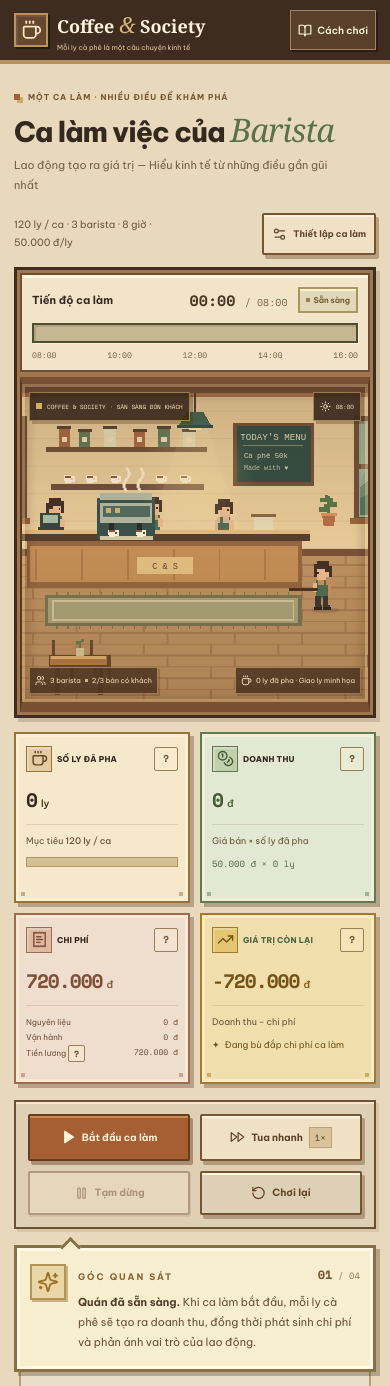
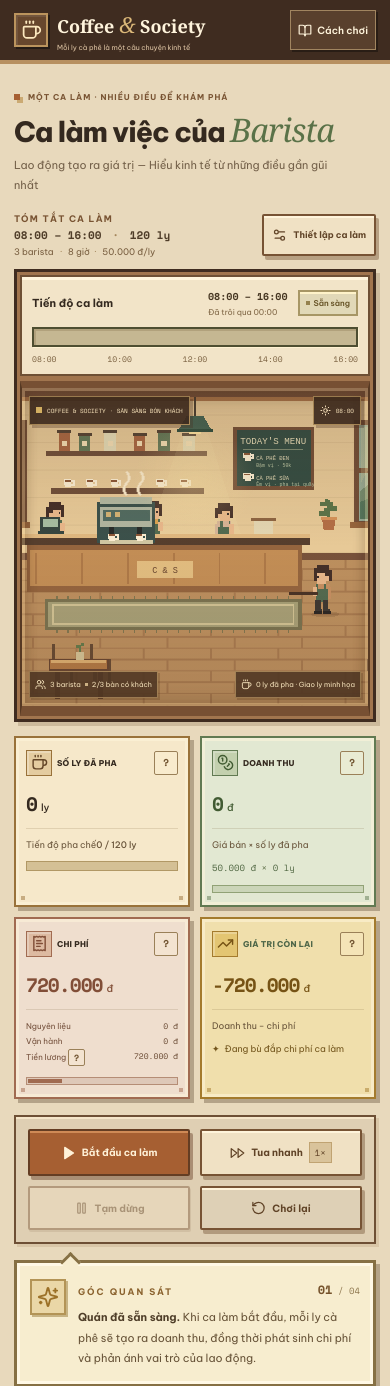
Before and after one commit to Phatdz-coding/KTCT-Creative-Product, a React (Vite) app: page / in a window 390 px wide. Shown: the top 1386 px of the page. Built offline with nearby package versions, Linux system fonts and the light colour scheme.

Commit message:
refine UI, simulation

```diff
--- a/src/App.tsx
+++ b/src/App.tsx
@@ -44,10 +44,16 @@ export default function App() {
           </aside>
         )}
         <div className="settings-toolbar">
-          <span>
-            {target.cups} ly / ca · {scenario.workers} barista ·{" "}
-            {scenario.hours} giờ · {money(scenario.price)}/ly
-          </span>
+          <div className="shift-summary" aria-label="Tóm tắt ca làm">
+            <span className="eyebrow">TÓM TẮT CA LÀM</span>
+            <strong>
+              08:00 – {clock(8 + scenario.hours)} <span>·</span> {target.cups} ly
+            </strong>
+            <small>
+              {scenario.workers} barista <span>·</span> {scenario.hours} giờ
+              <span>·</span> {money(scenario.price)}/ly
+            </small>
+          </div>
           <button
             className="button small"
             aria-expanded={settingsOpen}
--- a/src/components/CoffeeShopScene.tsx
+++ b/src/components/CoffeeShopScene.tsx
@@ -298,24 +298,22 @@ export default function CoffeeShopScene({
             TODAY'S MENU
           </text>
           <path d="M17 38h98" stroke="#acb291" />
-          <text
-            x="18"
-            y="58"
-            fill="#e9deb8"
-            fontSize="12"
-            fontFamily="monospace"
-          >
-            Cà phê {scenario.price / 1000}k
-          </text>
-          <text
-            x="18"
-            y="77"
-            fill="#c0c9a5"
-            fontSize="11"
-            fontFamily="monospace"
-          >
-            Made with ♥
-          </text>
+          <g fontFamily="monospace">
+            <DrinkSprite x={17} y={43} />
+            <text x="38" y="54" fill="#e9deb8" fontSize="9">
+              CÀ PHÊ ĐEN
+            </text>
+            <text x="38" y="66" fill="#c0c9a5" fontSize="8">
+              Đậm vị · {scenario.price / 1000}k
+            </text>
+            <DrinkSprite x={17} y={76} />
+            <text x="38" y="87" fill="#e9deb8" fontSize="9">
+              CÀ PHÊ SỮA
+            </text>
+            <text x="38" y="98" fill="#c0c9a5" fontSize="8">
+              Êm vị · pha tại quầy
+            </text>
+          </g>
         </g>
         {[172, 540, 900].map((x) => (
           <g key={x}>
--- a/src/components/EconomicHUD.tsx
+++ b/src/components/EconomicHUD.tsx
@@ -54,7 +54,8 @@ export default function EconomicHUD({
         tip="Mỗi ly pha xong được giả định bán ngay trong mô hình."
       >
         <p>
-          Mục tiêu <strong>{target} ly / ca</strong>
+          <span>Tiến độ pha chế</span>
+          <strong>{values.cups} / {target} ly</strong>
         </p>
         <div className="mini-progress">
           <div style={{ transform: `scaleX(${values.cups / target})` }} />
@@ -70,6 +71,9 @@ export default function EconomicHUD({
         <p>Giá bán × số ly đã pha</p>
         <div className="stat-equation">
           {money(scenario.price)} <span>×</span> {values.cups} ly
+        </div>
+        <div className="financial-meter" aria-label="Doanh thu hiện tại">
+          <span style={{ width: `${Math.min(100, (values.revenue / Math.max(1, calculate(scenario).revenue)) * 100)}%` }} />
         </div>
       </StatCard>
       <StatCard
@@ -98,6 +102,9 @@ export default function EconomicHUD({
             <dd>{money(values.wages)}</dd>
           </div>
         </dl>
+        <div className="financial-meter cost-meter" aria-label="Chi phí dự kiến">
+          <span style={{ width: `${Math.min(100, (values.totalCost / Math.max(1, calculate(scenario).totalCost)) * 100)}%` }} />
+        </div>
       </StatCard>
       <StatCard
         tone="surplus"
--- a/src/components/ShiftHUD.tsx
+++ b/src/components/ShiftHUD.tsx
@@ -18,7 +18,7 @@ export default function ShiftHUD({
           <Clock3 size={23} aria-hidden="true" />
         </span>
         <strong>
-          Tiến độ ca làm<small>{duration} GIỜ · 1 CA LÀM</small>
+          Tiến độ ca làm
         </strong>
       </div>
       <div className="shift-track">
@@ -39,9 +39,10 @@ export default function ShiftHUD({
           ))}
         </div>
       </div>
-      <span className="clock">
-        {clock(hours)} <span>/ {clock(duration)}</span>
-      </span>
+      <div className="shift-time-readout">
+        <strong>08:00 – {clock(8 + duration)}</strong>
+        <span>Đã trôi qua {clock(hours)}</span>
+      </div>
       <span className={`status ${state}`} role="status">
         <span />
         {
--- a/src/game-ui.css
+++ b/src/game-ui.css
@@ -196,6 +196,31 @@ h1 em {
     monospace;
   color: #6a563e;
 }
+.shift-summary {
+  display: grid;
+  gap: 3px;
+  flex: 1;
+  min-width: 0;
+}
+.shift-summary .eyebrow {
+  font-size: 9px;
+  letter-spacing: 1.3px;
+}
+.shift-summary strong {
+  color: #4f3d29;
+  font:
+    700 14px "Space Mono",
+    monospace;
+}
+.shift-summary strong span,
+.shift-summary small span {
+  color: #a4865c;
+  padding-inline: 4px;
+}
+.shift-summary small {
+  color: #795f40;
+  font-size: 10px;
+}
 .settings-lock {
   font-size: 10px;
   color: #745a3e;
@@ -283,6 +308,24 @@ h1 em {
 .clock > span {
   font-size: 12px;
   color: #7b6344;
+}
+.shift-time-readout {
+  display: grid;
+  gap: 3px;
+  min-width: 132px;
+  font-variant-numeric: tabular-nums;
+}
+.shift-time-readout strong {
+  color: #473723;
+  font:
+    700 14px "Space Mono",
+    monospace;
+  white-space: nowrap;
+}
+.shift-time-readout span {
+  color: #806746;
+  font-size: 10px;
+  white-space: nowrap;
 }
 .status {
   display: inline-flex;
@@ -536,6 +579,26 @@ h1 em {
 .stat-equation span {
   padding: 0 4px;
   color: #65764f;
+}
+.financial-meter {
+  height: 8px;
+  margin-top: 11px;
+  background: #cbd5b8;
+  border: 1px solid #91a276;
+  padding: 1px;
+}
+.financial-meter span {
+  display: block;
+  height: 100%;
+  background: #617a52;
+  transition: width 0.15s linear;
+}
+.cost-meter {
+  background: #dec8b8;
+  border-color: #b58d76;
+}
+.cost-meter span {
+  background: #a16b51;
 }
 .cost-card dl {
   margin: 0;
@@ -1264,6 +1327,22 @@ footer {
   .time-markers {
     font-size: 8px;
   }
+  .shift-time-readout {
+    min-width: 0;
+    margin-left: auto;
+  }
+  .shift-time-readout strong {
+    font-size: 10px;
+  }
+  .shift-time-readout span {
+    font-size: 8px;
+  }
+  .shift-summary strong {
+    font-size: 11px;
+  }
+  .shift-summary small {
+    font-size: 9px;
+  }
   .shop-scene {
     height: 335px;
     border-top-width: 7px;
```
